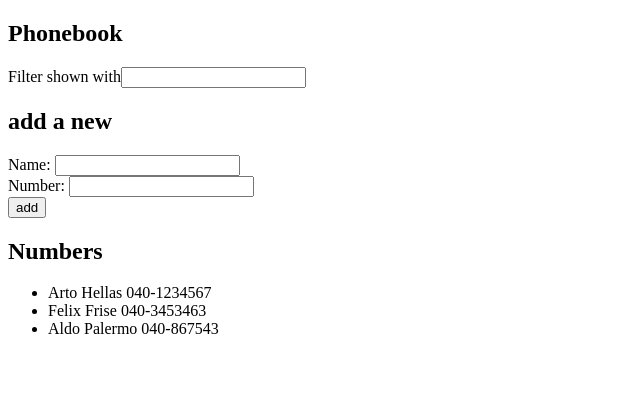
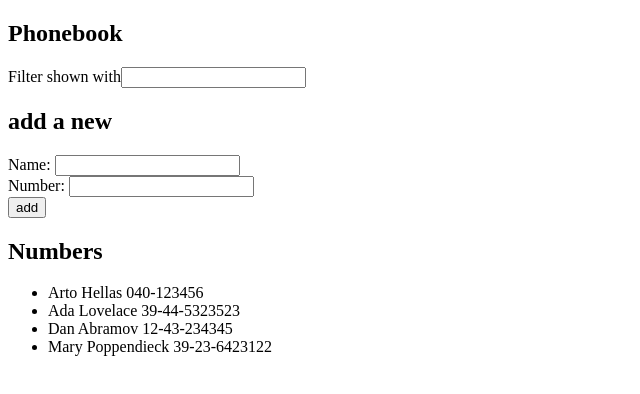
Before and after one commit to Febtwenty/Fullstack_Helsinki_Cle, a React (Vite) app in the folder part2/phonebook/: page / in a window 1280 px wide. Shown: the top 394 px of the page, without its empty margins (0-640 px from the left). Built offline with nearby package versions, Linux system fonts and the light colour scheme; data requests are answered from the project's data file.

Commit message:
Exercise Part2.11

```diff
--- /dev/null
+++ b/part2/phonebook/db.json
@@ -0,0 +1,24 @@
+{
+  "persons":[
+    {
+      "name": "Arto Hellas",
+      "number": "040-123456",
+      "id": "1"
+    },
+    {
+      "name": "Ada Lovelace",
+      "number": "39-44-5323523",
+      "id": "2"
+    },
+    {
+      "name": "Dan Abramov",
+      "number": "12-43-234345",
+      "id": "3"
+    },
+    {
+      "name": "Mary Poppendieck",
+      "number": "39-23-6423122",
+      "id": "4"
+    }
+  ]
+}
--- a/part2/phonebook/package.json
+++ b/part2/phonebook/package.json
@@ -7,9 +7,11 @@
     "dev": "vite",
     "build": "vite build",
     "lint": "eslint .",
-    "preview": "vite preview"
+    "preview": "vite preview",
+    "server": "json-server -p 3001 db.json"
   },
   "dependencies": {
+    "axios": "^1.13.2",
     "react": "^19.2.0",
     "react-dom": "^19.2.0"
   },
@@ -22,6 +24,7 @@
     "eslint-plugin-react-hooks": "^7.0.1",
     "eslint-plugin-react-refresh": "^0.4.24",
     "globals": "^16.5.0",
+    "json-server": "^1.0.0-beta.3",
     "vite": "^7.2.2"
   }
 }
--- a/part2/phonebook/src/App.jsx
+++ b/part2/phonebook/src/App.jsx
@@ -1,18 +1,25 @@
-import { useState } from 'react'
+import { useState, useEffect } from 'react'
+import axios, { Axios } from 'axios'
 import Numbers from './components/Numbers'
 import Filter from './components/Filter'
 import AddNew from './components/AddNew'
 
 const App = () => {
-  const initialPhonebook = [
-    { name: 'Arto Hellas', number: '040-1234567' },
-    { name: 'Felix Frise', number: '040-3453463' },
-    { name: 'Aldo Palermo', number: '040-867543' }
-  ]
-  const [persons, setPersons] = useState(initialPhonebook)
+  const [persons, setPersons] = useState([])
   const [newName, setNewName] = useState('')
   const [newNumber, setNewNumber] = useState('')
   const [filter, setFilter] = useState('')
+
+  const hook = () => {
+    console.log('effect')
+    axios
+      .get('http://localhost:3001/persons')
+      .then(response => {
+        console.log('promise fulfilled')
+        setPersons(response.data)
+      })
+  }
+  useEffect(hook, [])
 
   const addEntry = (e) => {
     e.preventDefault()
```
Also changed, not shown: 1 other file (tests, documents, lock files or other folders).
